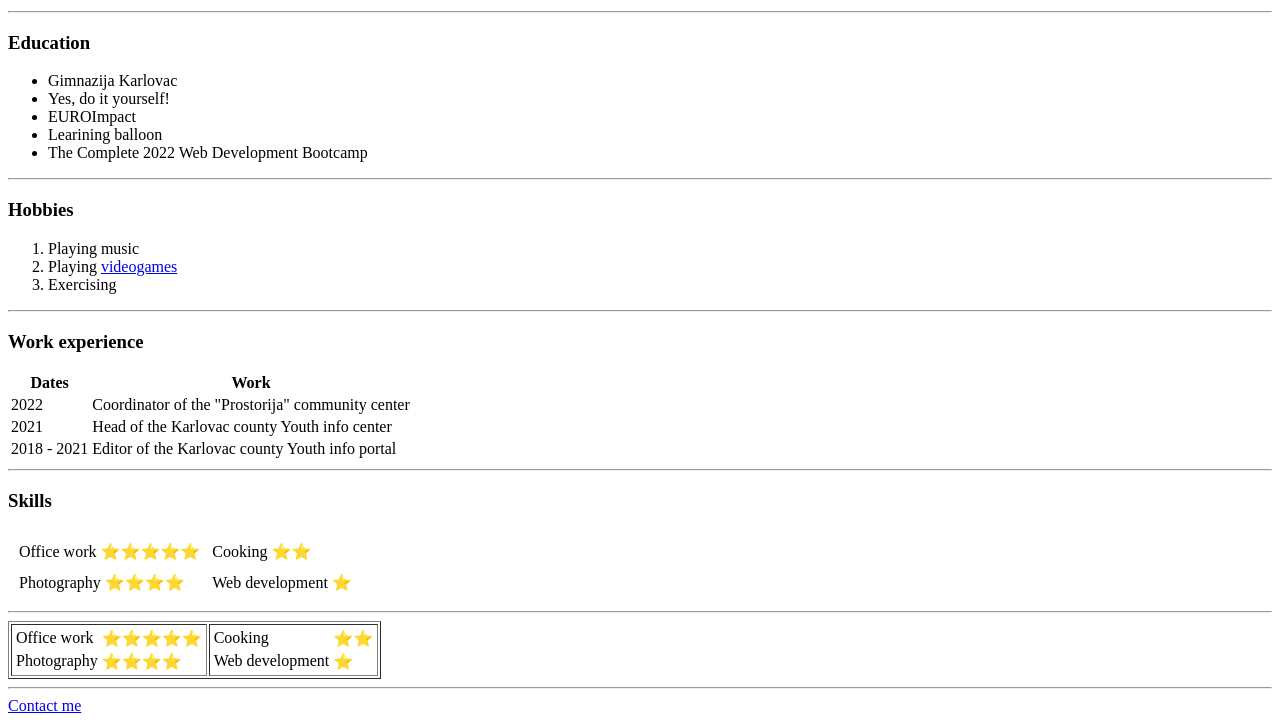
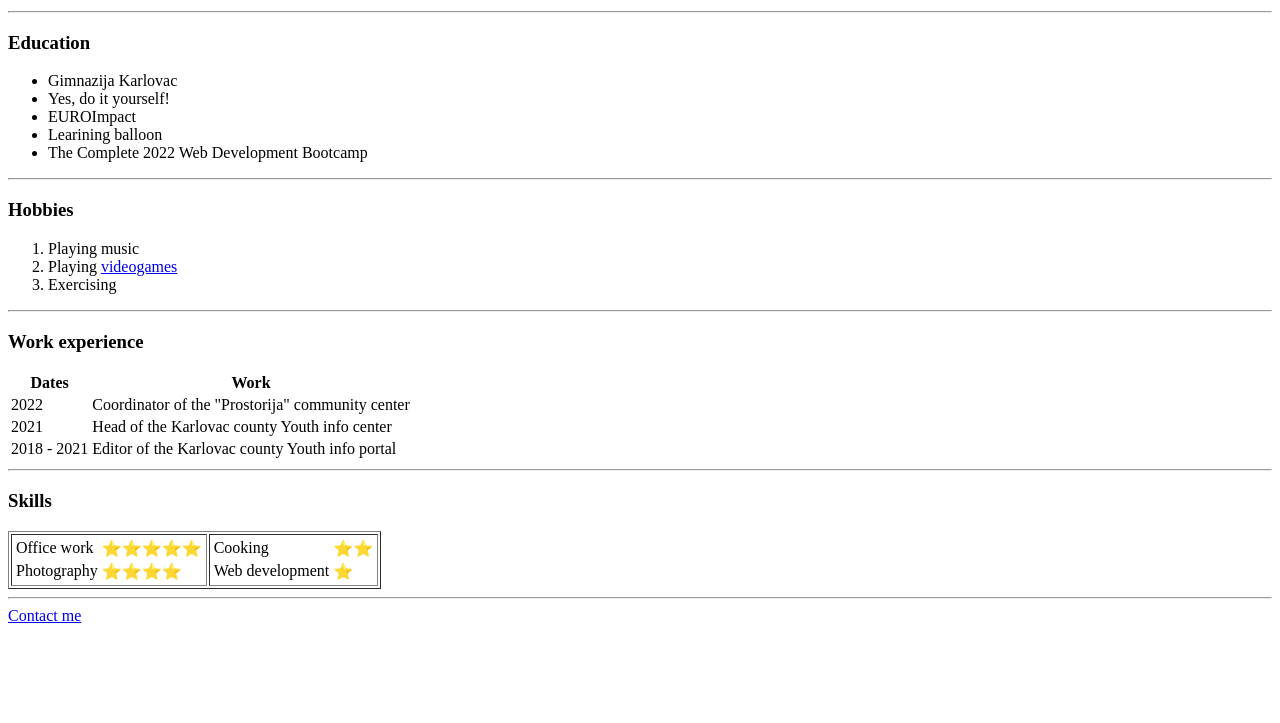
Before and after one commit to Erethirr/CV, a plain HTML site: page index.html in a window 1280 px wide. Shown: the part 301-1024 px from the top of the page. After the commit the page ends 934 px from the top, so only its background shows below. Drawn offline with Linux system fonts and the light colour scheme.

Commit message:
Removed one unnecessary table

```diff
--- a/index.html
+++ b/index.html
@@ -63,17 +63,6 @@
     </table>
     <hr>
     <h3>Skills</h3>
-    <table cellspacing="10px">
-        <tr>
-            <td>Office work ⭐⭐⭐⭐⭐</td>
-            <td>Cooking ⭐⭐</td>
-        </tr>
-        <tr>
-            <td>Photography ⭐⭐⭐⭐</td>
-            <td>Web development ⭐</td>
-        </tr>
-    </table>
-    <hr>
     <table border="1px">
         <tr>
             <td>
```
